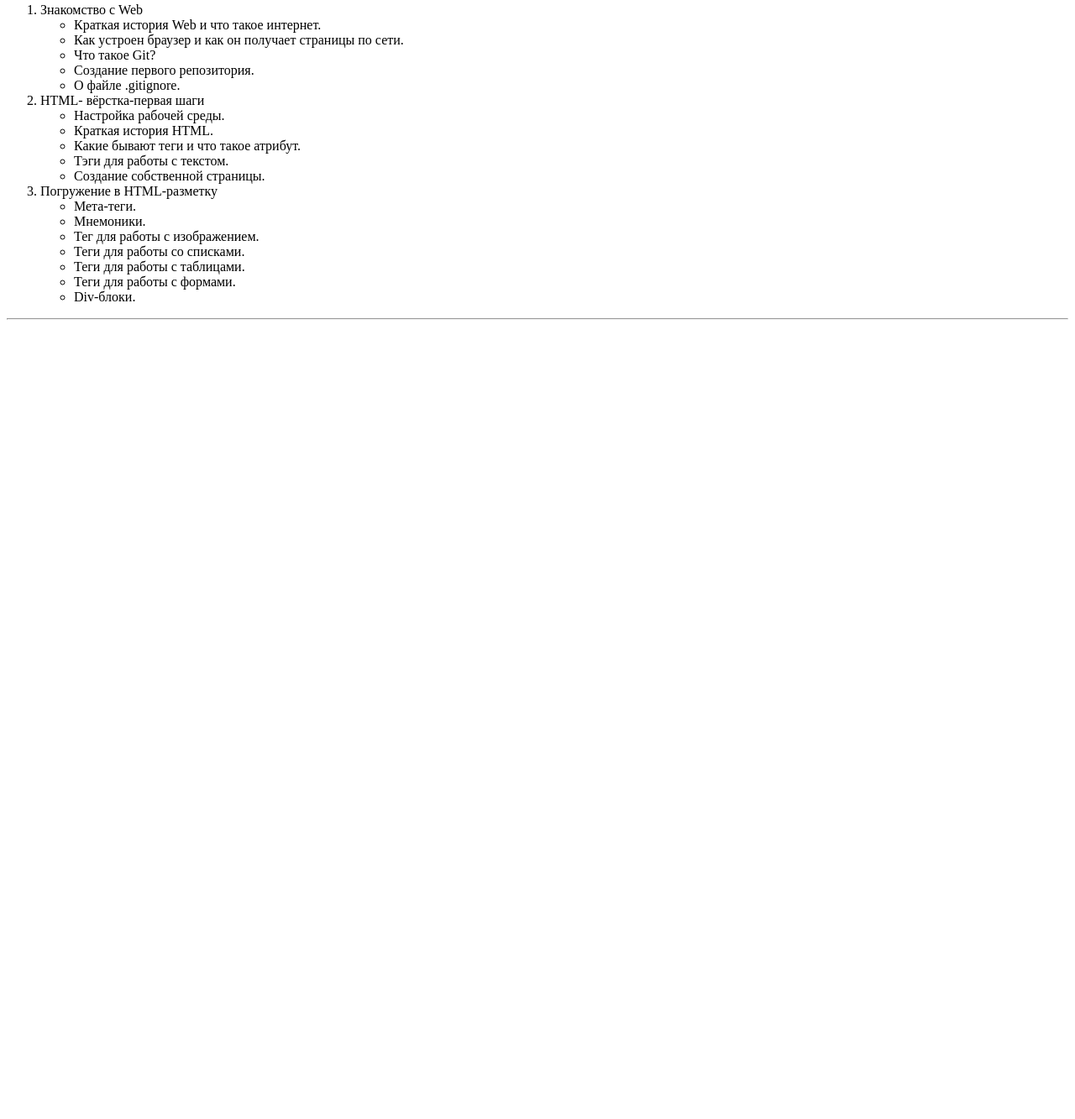
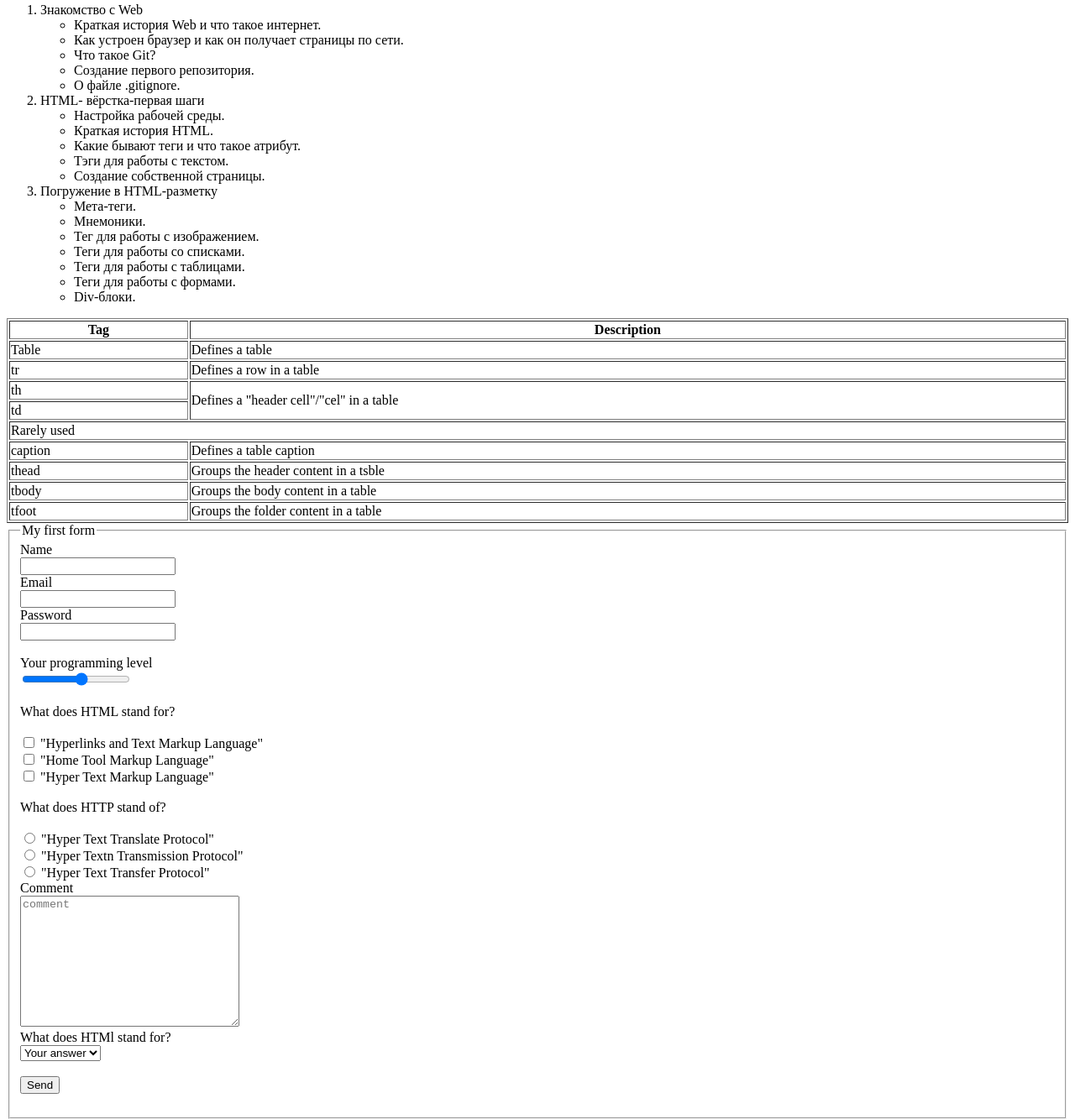
Before and after one commit to ikrinkamex/if-html, a plain HTML site: page about/v./index.html in a window 1280 px wide. Shown: the part 637-1970 px from the top of the page at 84% size. Before the commit the page ends 1026 px from the top, so only its background shows below. Drawn offline with Linux system fonts and the light colour scheme.

Commit message:
homework 3

```diff
--- a/about/v./index.html
+++ b/about/v./index.html
@@ -53,9 +53,90 @@
         <li>Div-блоки.</li>
     </ul>
 </ol>
-
-
-
-<hr>
+<table border="1" width="100%">
+   <thead>
+   <tr>
+       <th>Tag</th>
+       <th>Description</th>
+   </tr>
+   </thead>
+    <tbody>
+    <tr>
+        <td>Table</td>
+        <td>Defines a table</td>
+    </tr>
+    <tr>
+        <td>tr</td>
+        <td>Defines a row in a table</td>
+    </tr>
+    <tr>
+        <td>th</td>
+        <td rowspan="2">Defines a "header cell"/"cel" in a table</td>
+    </tr>
+    <tr>
+        <td>td</td>
+    </tr>
+    <tr>
+        <td colspan="2">Rarely used</td>
+    </tr>
+    <tr>
+        <td>caption</td>
+        <td>Defines a table caption</td>
+    </tr>
+    <tr>
+    <td>thead</td>
+    <td>Groups the header content in a tsble</td>
+    </tr>
+    <tr>
+        <td>tbody</td>
+        <td>Groups the body content in a table</td>
+    </tr>
+    <tr>
+        <td>tfoot</td>
+        <td>Groups the folder content in a table</td>
+    </tr>
+    </tbody>
+</table>
+<form action="/" method="get">
+    <fieldset>
+        <legend>My first form</legend>
+        <label for="name">Name</label> <br>
+        <input type="text"name="name"id="name"required/>
+        <br>
+        <label for="email">Email</label> <br>
+        <input type="email"name="email" id="email"required/>
+        <br>
+        <label for="password">Password</label> <br>
+        <input type="password" name="password" id="password"required/>
+        <br> <br>
+        <label for="range">Your programming level</label> <br>
+        <input type="range" name="range" id="Your programming level" min="1" max="10">
+        <br> <br>
+        <label for="checkbox">What does HTML stand for?</label> <br> <br>
+        <input type="checkbox" name="Hyperlinks and Text Markup Language" id="Hyperlinks and Text Markup Language">
+        <label for="Hyperlinks and Text Markup Language">"Hyperlinks and Text Markup Language"</label> <br>
+        <input type="checkbox" name="Home Tool Markup Language" id="Home Tool Markup Language">
+        <label for="Home Tool Markup Language">"Home Tool Markup Language"</label> <br>
+        <input type="checkbox" name="Hyper Text Markup Language" id="Hyper Text Markup Language">
+        <label for="Hyper Text Markup Language">"Hyper Text Markup Language"</label>
+        <br> <br>
+        <label for="radio">What does HTTP stand of?</label> <br><br>
+        <input type="radio" name=radio id="Hyper Text Translate Protocol">
+        <label for="Hyper Text Translate Protocol">"Hyper Text Translate Protocol"</label><br>
+        <input type="radio" name="radio" id="Hyper Textn Transmission Protocol">
+        <label for="Hyper Textn Transmission Protocol">"Hyper Textn Transmission Protocol"</label><br>
+        <input type="radio" name="radio" id="Hyper Text Transfer Protocol">
+        <label for="Hyper Text Transfer Protocol">"Hyper Text Transfer Protocol"</label><br>
+        <label for="comment">Comment</label> <br>
+        <textarea name="comment" id="comment" cols="30" rows="10" maxilength="500" placeholder="comment"></textarea><br>
+        <label for="Your answer">What does HTMl stand for?</label><br>
+        <select name="Your answer" id="Your answer">
+        <option value="Your answer">Your answer</option><br>
+        </select>
+        <br> <br>
+        <button type="submit">Send</button>
+        <br><br>
+    </fieldset>
+</form>
 </body>
 </html>
```
